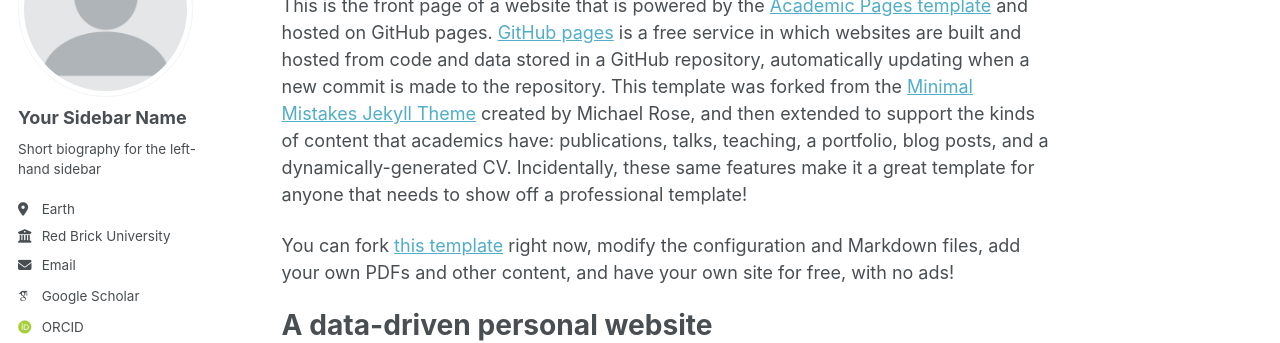
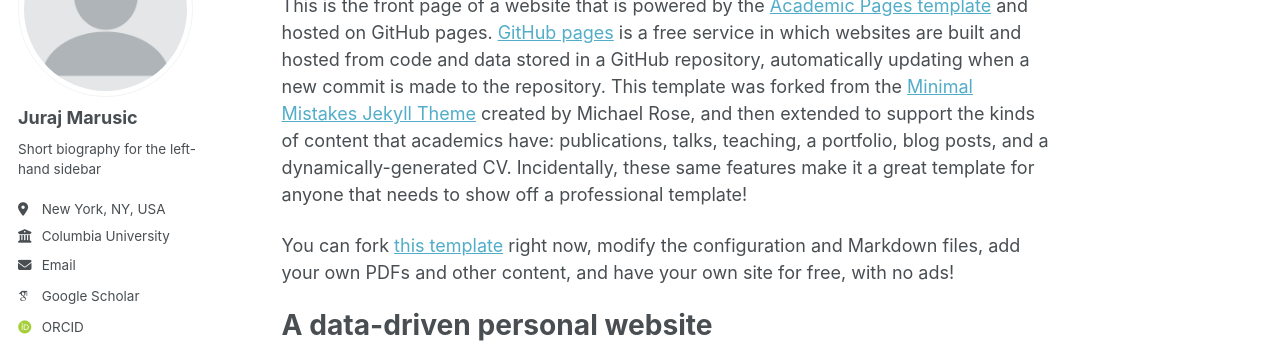
Before and after one commit to JurajMarusic/jurajmarusic.github.io, a Jekyll site: the page built from _pages/about.md, in a window 1280 px wide. Shown: the part 179-522 px from the top of the page. Built offline with Jekyll 4.4.1, drawn with Linux system fonts in a browser that asks for light colours; some web fonts are replaced; a script bundle is joined from its source files by our own code; library files that are not in the unit come from our copies.

Commit message:
Update _config.yml

```diff
--- a/_config.yml
+++ b/_config.yml
@@ -24,13 +24,13 @@ repository               : "academicpages/academicpages.github.io"
 author:
   # Biographic information
   avatar           : "profile.png"
-  name             : "Your Sidebar Name"
+  name             : "Juraj Marusic"
   pronouns         : # example: "she/her"
   bio              : "Short biography for the left-hand sidebar"
-  location         : "Earth"
-  employer         : "Red Brick University"
+  location         : "New York, NY, USA"
+  employer         : "Columbia University"
   uri              : # URL
-  email            : "none@example.org"
+  email            : "juraj.marusic@columbia.edu"
 
   # Academic websites
   academia         : # URL
```
